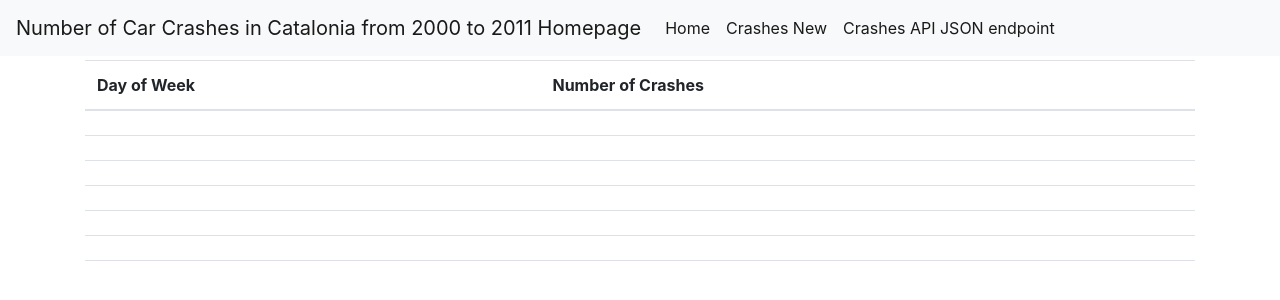
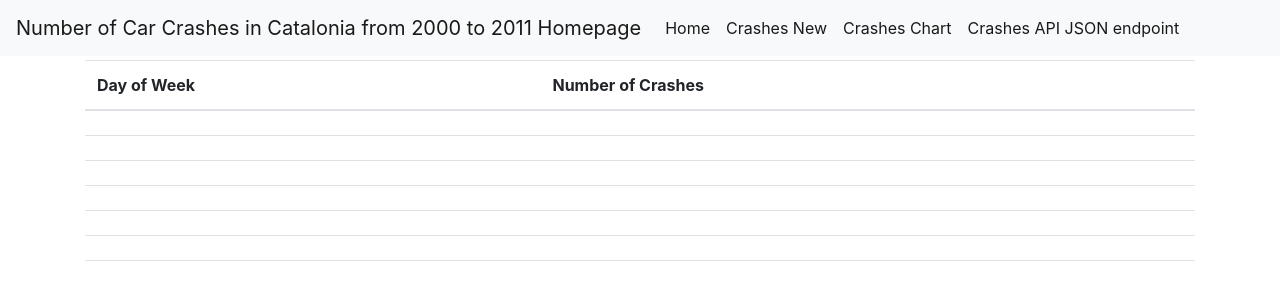
Before and after one commit to afa48/FinalTeamProject, a Flask app: page / in a window 1280 px wide. Shown: the top 300 px of the page. Run offline with Flask 2, Linux system fonts and the light colour scheme; data comes from the database, SQL or seed files in the repository; lists and menus that the app fills with data are empty; some libraries are stand-ins or nearby versions.

Commit message:
Task: Added Crashes Chart on Navbar

```diff
--- a/app/templates/layout.html
+++ b/app/templates/layout.html
@@ -8,6 +8,7 @@
 
     <meta charset="utf-8">
     <meta content="width=device-width, initial-scale=1, shrink-to-fit=no" name="viewport">
+    <meta http-equiv="X-UA-Compatible" content="ie=edge">
     <link crossorigin="anonymous" href="https://stackpath.bootstrapcdn.com/bootstrap/4.4.1/css/bootstrap.min.css"
           integrity="sha384-Vkoo8x4CGsO3+Hhxv8T/Q5PaXtkKtu6ug5TOeNV6gBiFeWPGFN9MuhOf23Q9Ifjh" rel="stylesheet">
 {% if user %}
@@ -36,8 +37,11 @@
             <a class="nav-link" href="/crashes/new">Crashes New <span class="sr-only">(current)</span></a>
         </li>
         <li class="nav-item active">
+            <a class="nav-link" href="">Crashes Chart <span class="sr-only">(current)</span></a>
+        </li>
+        <li class="nav-item active">
             <a class="nav-link" href="/api/v1/crashes">Crashes API JSON endpoint <span class="sr-only">(current)</span></a>
-         </li>
+        </li>
     </ul>
   </div>
 </nav>
```
